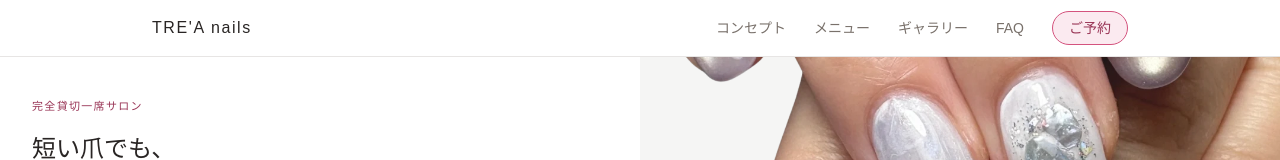
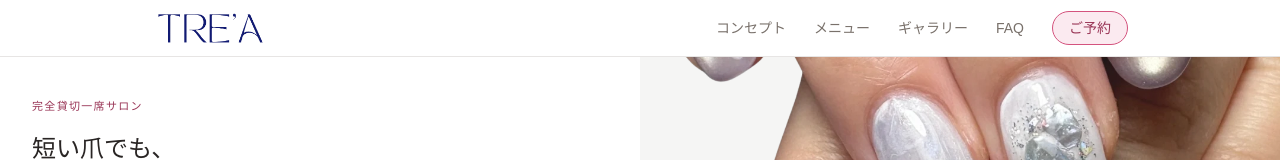
Before and after one commit to hinaokazaki/trea-lp, a Next.js app: page / in a window 1280 px wide. Shown: the top 160 px of the page. Built offline with nearby package versions, Linux system fonts and the light colour scheme.

Commit message:
feat: add logo image to Header and Footer component

```diff
--- a/components/layout/Footer.tsx
+++ b/components/layout/Footer.tsx
@@ -1,4 +1,5 @@
 import Link from "next/link";
+import Image from "next/image";
 import { Camera } from "lucide-react";
 
 const footerLinks = [
@@ -16,9 +17,12 @@ export default function Footer() {
         <div className="flex flex-col md:flex-row md:items-start md:justify-between gap-8">
           {/* Brand */}
           <div className="flex flex-col gap-3">
-            <span className="text-base font-medium tracking-widest text-stone-800">
-              TRE&apos;A nails
-            </span>
+            <Image
+              src="/images/common/logo.webp"
+              alt="TRE'A private nail salon"
+              width={140}
+              height={38}
+            />
             <p className="text-xs text-stone-500 leading-relaxed">
               完全貸切・一席のみのプライベートネイルサロン
               <br />
--- a/components/layout/Header.tsx
+++ b/components/layout/Header.tsx
@@ -24,8 +24,13 @@ export default function Header() {
           href="/"
           className="text-base font-medium tracking-widest text-stone-800 hover:text-[#993556] transition-colors"
         >
-          {/* <Image src="/icon.png" alt="TREA logo" width={120} height={60} /> */}
-          TRE&apos;A nails
+          <Image
+            src="/images/common/logo.webp"
+            alt="TRE'A private nail salon"
+            width={117}
+            height={32}
+            priority
+          />
         </Link>
 
         {/* Desktop nav */}
```
